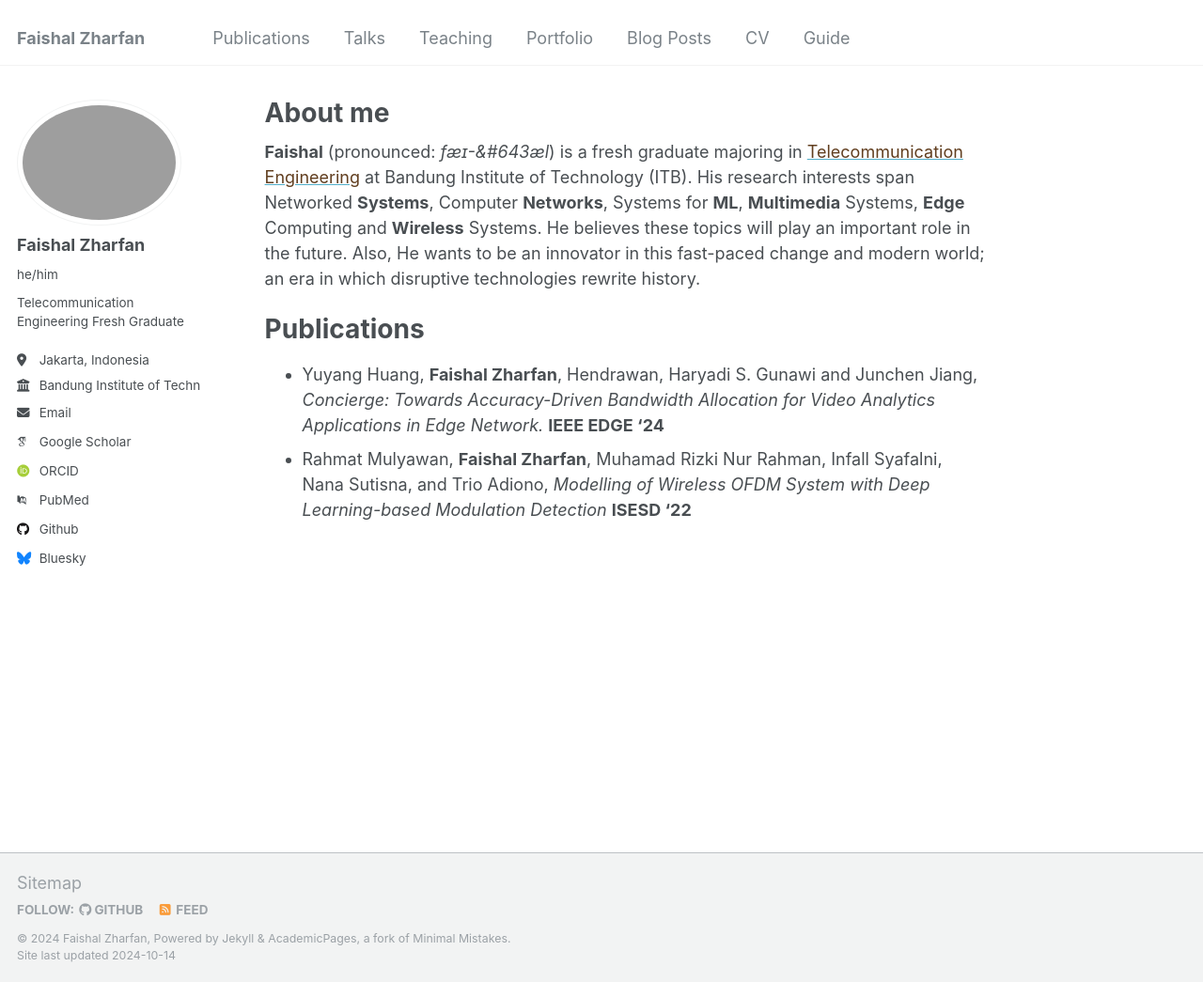
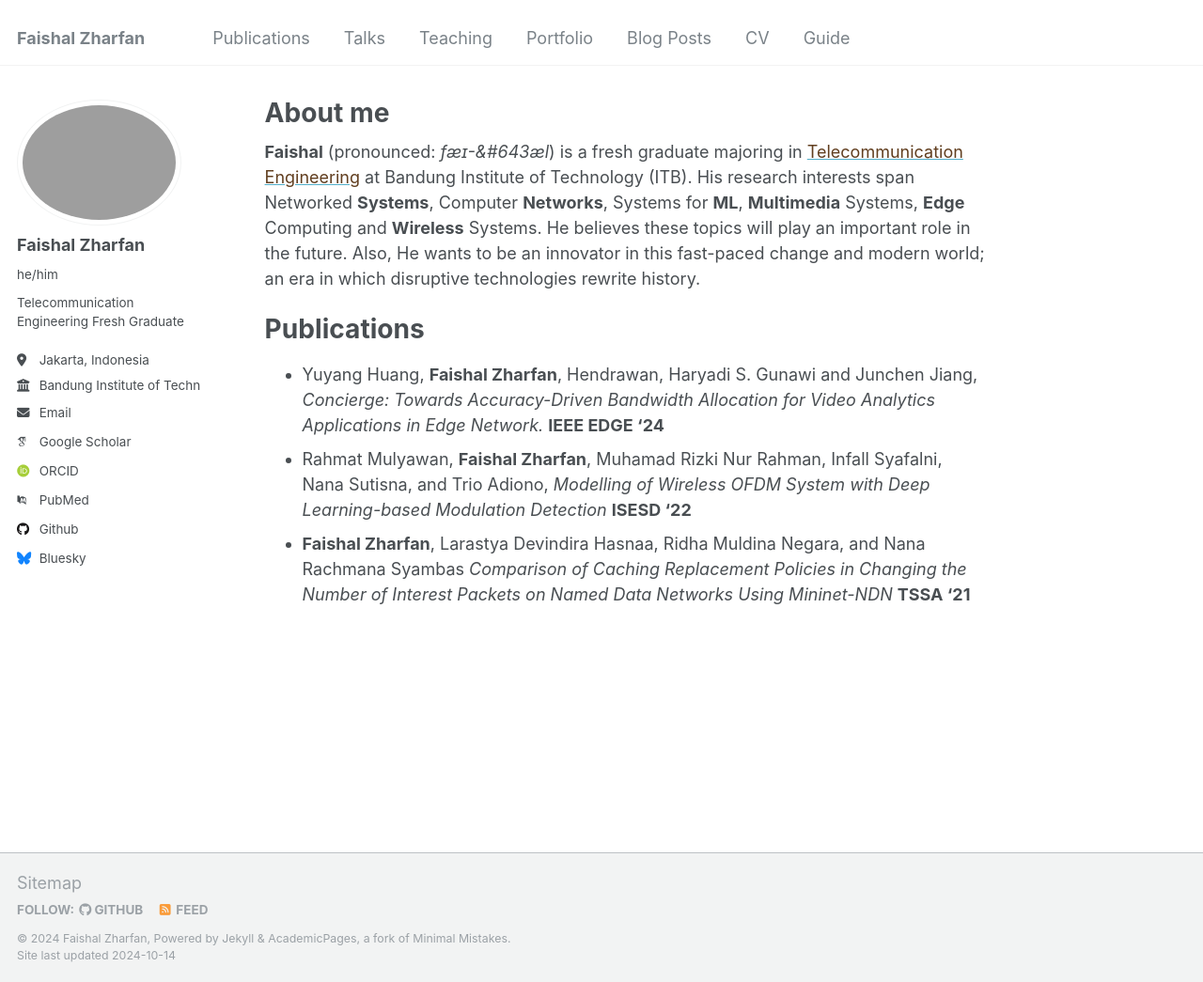
Before and after one commit to zharfanf/zharfanf.github.io, a Jekyll site: the page built from _pages/about.md, in a window 1280 px wide and 1045 px high. Shown: the whole window at 94% size. Built offline with Jekyll 4.4.1, drawn with Linux system fonts in a browser that asks for light colours; some web fonts are replaced.

Commit message:
update content

```diff
--- a/_pages/about.md
+++ b/_pages/about.md
@@ -16,4 +16,6 @@ Publications
 
 - Yuyang Huang, **Faishal Zharfan**, Hendrawan, Haryadi S. Gunawi and Junchen Jiang, *Concierge: Towards Accuracy-Driven Bandwidth Allocation for Video Analytics Applications in Edge Network.* **IEEE EDGE '24**
 - Rahmat Mulyawan, **Faishal Zharfan**, Muhamad Rizki Nur Rahman, Infall Syafalni, Nana Sutisna, and Trio Adiono, *Modelling of Wireless OFDM System with Deep Learning-based Modulation Detection* **ISESD '22**
+- **Faishal Zharfan**, Larastya Devindira Hasnaa, Ridha Muldina Negara, and Nana Rachmana Syambas *Comparison of Caching Replacement Policies in Changing the Number of Interest Packets on Named Data Networks Using Mininet-NDN* **TSSA '21**
+<!-- The 15th International Conference on Telecommunication Systems, Services, and Applications (TSSA) -->
 <!-- 2022 International Symposium on Electronics and Smart Devices (ISESD) -->
```
